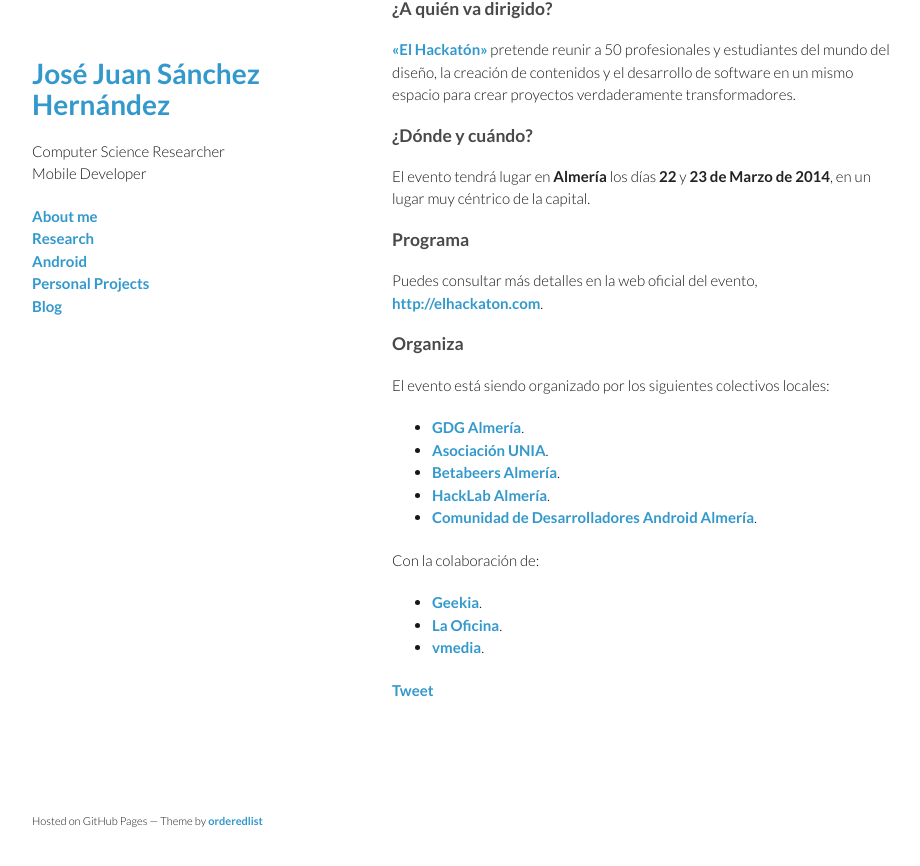
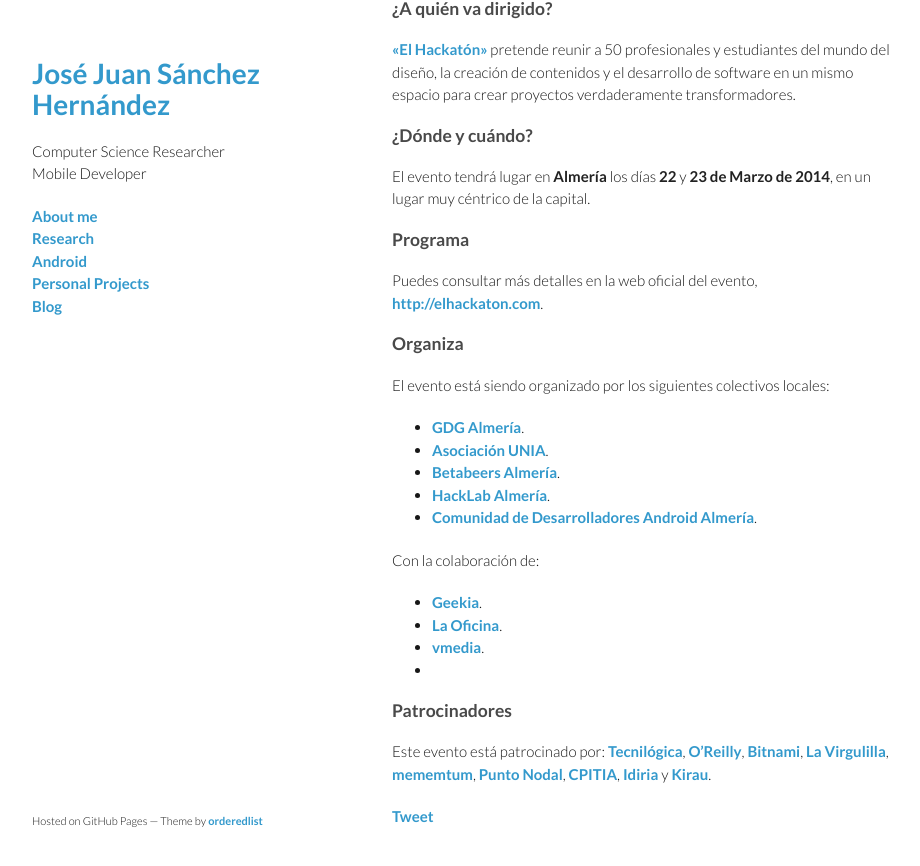
Before and after one commit to josejuansanchez/josejuansanchez.github.io, a Jekyll site: the page built from _posts/2014-02-18-el-hackaton.md, in a window 1280 px wide and 900 px high, scrolled down 855 px. Shown: the top 866 px of the window, without its empty margins (178-1098 px from the left). Built offline with Jekyll 4.4.1, drawn with Linux system fonts in a browser that asks for light colours; comment, search, counter and statistics services are not loaded.

Commit message:
Update 2014-02-18-el-hackaton.md

```diff
--- a/_posts/2014-02-18-el-hackaton.md
+++ b/_posts/2014-02-18-el-hackaton.md
@@ -48,3 +48,8 @@
 - [Geekia](http://www.geekia.es).
 - [La Oficina](http://laoficinacultural.org).
 - [vmedia](http://www.vmedia.es).
+-
+
+### Patrocinadores
+
+Este evento está patrocinado por: [Tecnilógica](http://tecnilogica.com/), [O'Reilly](http://www.oreilly.com), [Bitnami](http://bitnami.com), [La Virgulilla](https://twitter.com/lavirgulillaes/), [mememtum](http://mememtum.com), [Punto Nodal](http://www.linkedin.com/company/soloraf---punto-nodal-s.l./products?trk=top_nav_products), [CPITIA](http://www.cpitia.org), [Idiria](http://www.idiria.com) y [Kirau](http://kirau.com).
```
